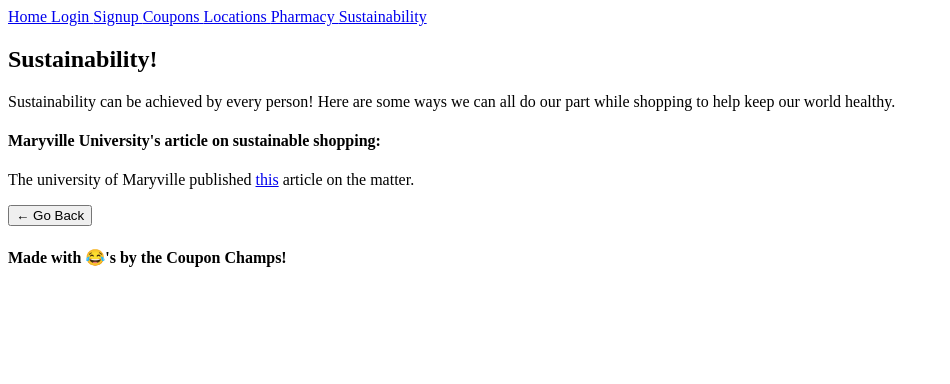
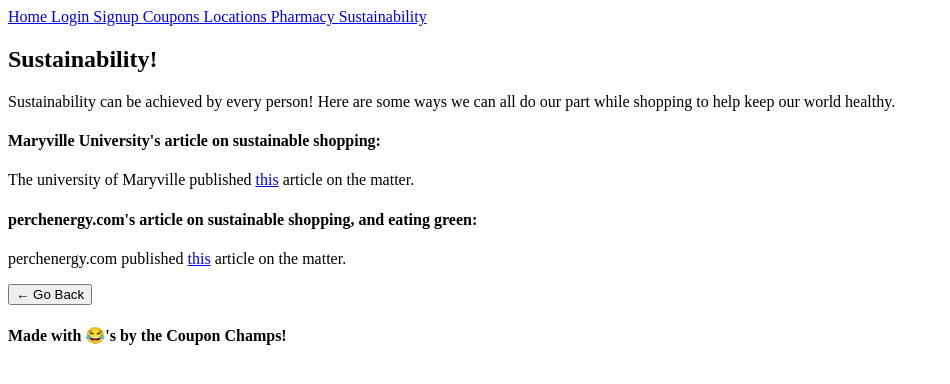
Before and after one commit to rickybehrens/grocery-store-app, a React (Vite) app in the folder client/: page /sustainability in a window 1280 px wide. Shown: the top 384 px of the page, without its empty margins (0-950 px from the left). Built offline with nearby package versions, Linux system fonts and the light colour scheme.

Commit message:
updated sustainability page

```diff
--- a/client/src/pages/Sustainability.jsx
+++ b/client/src/pages/Sustainability.jsx
@@ -11,6 +11,10 @@ const Sustainability = () => {
                     <div>
                         <p>The university of Maryville published <a href="https://online.maryville.edu/blog/what-is-sustainable-shopping/" target="_blank" rel="noopener noreferrer">this</a> article on the matter.</p>
                     </div>
+                    <h4>perchenergy.com's article on sustainable shopping, and eating green:</h4>
+                    <div>
+                        <p>perchenergy.com published <a href="https://www.perchenergy.com/blog/lifestyle/sustainable-grocery-shopping-eating-sustainably" target="_blank" rel="noopener noreferrer">this</a> article on the matter.</p>
+                    </div>
                 </div>
             </div>
         </main>
```
